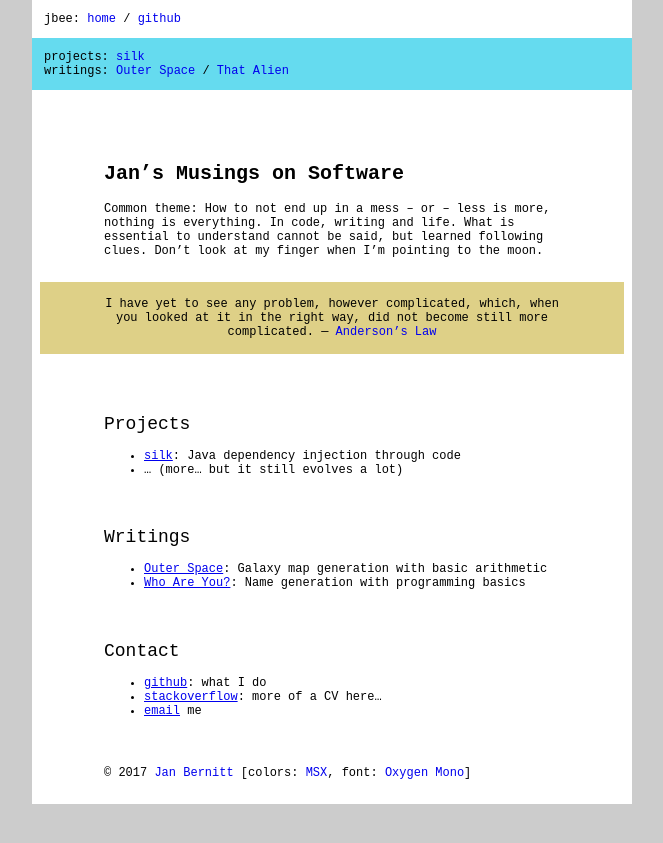
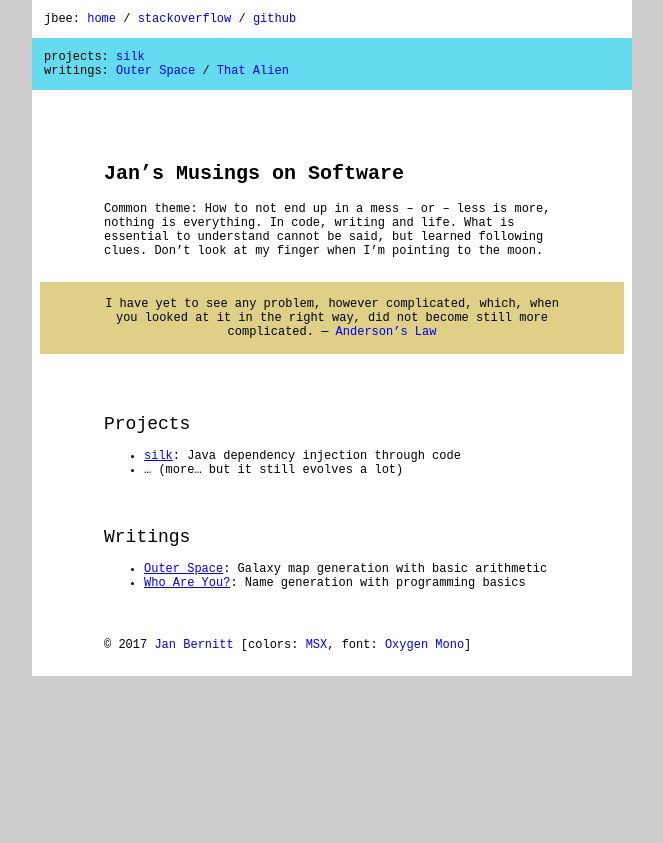
Before and after one commit to jbee/jbee.github.io, a Jekyll site: the page built from index.md, in a window 1280 px wide. Shown: the top 843 px of the page, without its empty margins (308-971 px from the left). Built offline with Jekyll 4.4.1, drawn with Linux system fonts in a browser that asks for light colours; some web fonts are replaced.

Commit message:
conatct in menu

```diff
--- a/_layouts/default.html
+++ b/_layouts/default.html
@@ -87,7 +88,7 @@ h1 + ul li {
 	</header>
 	<section>{{ content }}</section>
 	<footer>
-		&copy; 2017 <a href="http://jbee.github.io/">Jan Bernitt</a>
+		&copy; 2017 <a href="mailto:jaanbernitt+jbee.se@gmail.com">Jan Bernitt</a>
 		[colors: <a href="https://en.wikipedia.org/wiki/List_of_8-bit_computer_hardware_palettes#Original_MSX">MSX</a>,
         font: <a href="https://fonts.google.com/specimen/Oxygen+Mono">Oxygen Mono</a>]
 	</footer>
--- a/index.md
+++ b/index.md
@@ -21,10 +21,3 @@ What is essential to understand cannot be said, but learned following clues. Don
 
 * [Outer Space](game.html): Galaxy map generation with basic arithmetic
 * [Who Are You?](names.html): Name generation with programming basics
-
-
-## Contact
-
-* [github](https://github.com/jbee): what I do
-* [stackoverflow](https://stackoverflow.com/users/story/8785454): more of a CV here...
-* [email](mailto:jaanbernitt+jbee.se@gmail.com) me
```
Also changed, not shown: other parts of _layouts/default.html (+1 -0 lines).
